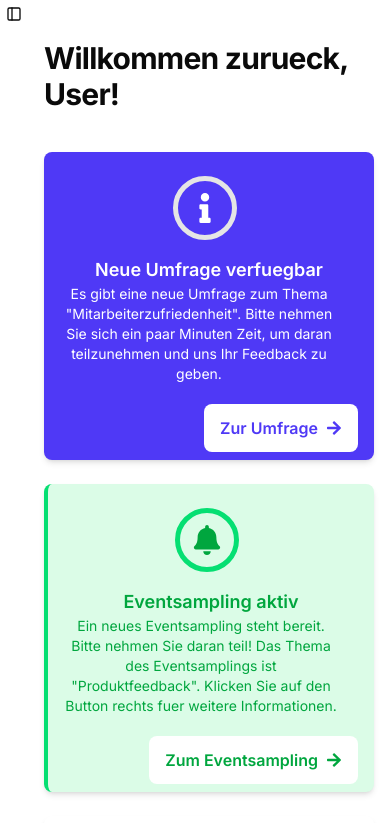
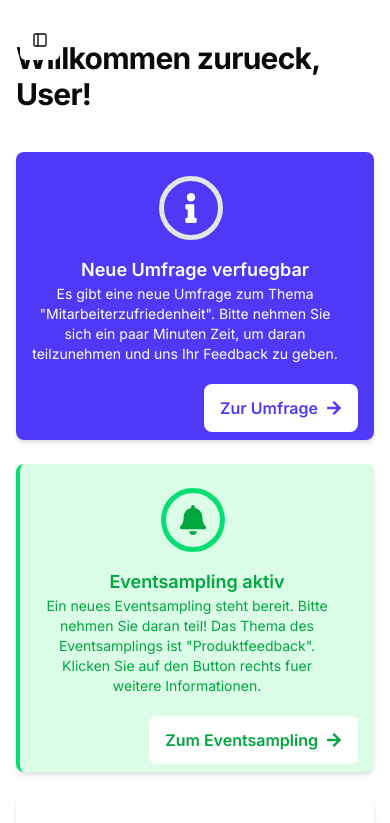
Before and after one commit to Factorium1/pulse, a Next.js app in the folder apps/web/: page /home in a window 390 px wide. Shown: the top 823 px of the page. Built offline with nearby package versions, Linux system fonts and the light colour scheme; no server answers.

Commit message:
feat: improve navbar trigger on desktop and mobile

```diff
--- a/apps/web/src/app/home/layout.tsx
+++ b/apps/web/src/app/home/layout.tsx
@@ -16,7 +16,7 @@ export default async function RootLayout({
       <ThemeAnimation />
       <SidebarProvider defaultOpen={defaultOpen}>
         <Sidebar />
-        <SidebarTrigger />
+        <SidebarTrigger className="cursor-pointer fixed m-5 md:hidden md:m-0" />
         <main className="flex-1 wrapper">{children}</main>
       </SidebarProvider>
     </ThemeProvider>
--- a/apps/web/src/components/shared/app-sidebar.tsx
+++ b/apps/web/src/components/shared/app-sidebar.tsx
@@ -34,6 +34,7 @@ import {
   DropdownMenuTrigger,
 } from '@/components/ui/dropdown-menu'
 import { ThemeToggle } from '../ui/theme-toggle'
+import ToggleSidebar from '../ui/toggle-sidebar'
 
 // Menu items.
 const items = [
@@ -132,6 +133,9 @@ export function AppSidebar() {
           <SidebarMenuItem>
             <ThemeToggle />
           </SidebarMenuItem>
+          <SidebarMenuItem className="hidden md:block">
+            <ToggleSidebar />
+          </SidebarMenuItem>
           <SidebarMenuItem>
             <SidebarMenuButton asChild>
               <Link href="#">
--- a/apps/web/src/components/ui/sidebar.tsx
+++ b/apps/web/src/components/ui/sidebar.tsx
@@ -255,7 +255,7 @@ function SidebarTrigger({ className, onClick, ...props }: React.ComponentProps<t
       data-slot="sidebar-trigger"
       variant="ghost"
       size="icon"
-      className={cn('size-7', className)}
+      className={cn('size-10', className)}
       onClick={(event) => {
         onClick?.(event)
         toggleSidebar()
--- /dev/null
+++ b/apps/web/src/components/ui/toggle-sidebar.tsx
@@ -0,0 +1,23 @@
+'use client'
+import { PanelLeftIcon } from 'lucide-react'
+import { SidebarMenuButton, useSidebar } from './sidebar'
+
+const ToggleSidebar = () => {
+  const { toggleSidebar } = useSidebar()
+
+  return (
+    <SidebarMenuButton asChild>
+      <div
+        className="cursor-pointer"
+        onClick={() => {
+          toggleSidebar()
+        }}
+      >
+        <PanelLeftIcon />
+        <span>Collapse Sidebar</span>
+      </div>
+    </SidebarMenuButton>
+  )
+}
+
+export default ToggleSidebar
```
